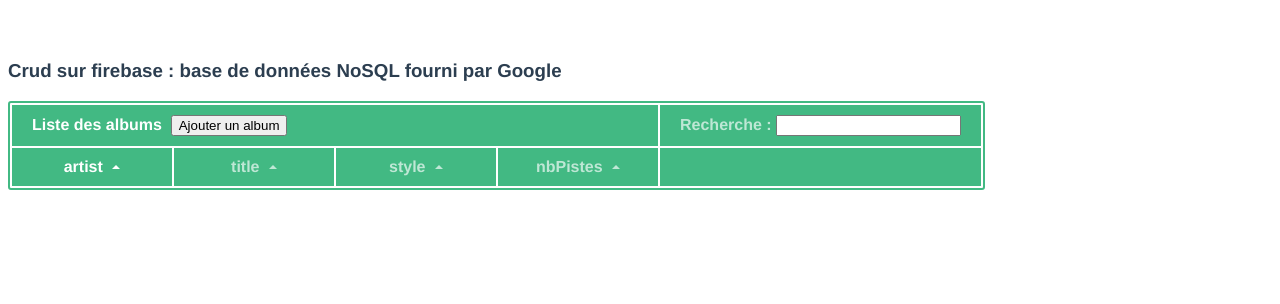
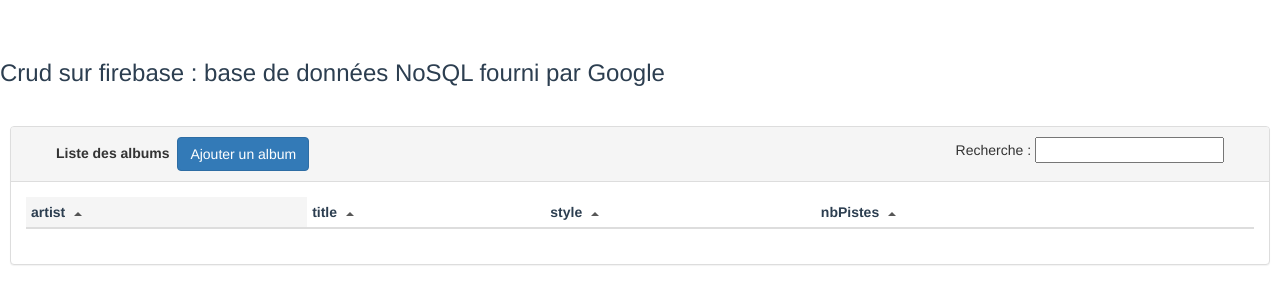
Before and after one commit to sylvainmasson/vue-poc, a Vue app: page /#/albums in a window 1280 px wide. Shown: the top 304 px of the page. Built offline with nearby package versions, Linux system fonts and the light colour scheme; what vue-resource, vuefire would draw is missing.

Commit message:
Intégration bootstrap + page de détail

```diff
--- a/src/App.vue
+++ b/src/App.vue
@@ -26,4 +26,28 @@
   color: #2c3e50;
   margin-top: 60px;
 }
+.panel {
+  margin: 10px;
+}
+
+.arrow {
+  display: inline-block;
+  vertical-align: middle;
+  width: 0;
+  height: 0;
+  margin-left: 5px;
+  opacity: 0.66;
+}
+
+.arrow.asc {
+  border-left: 4px solid transparent;
+  border-right: 4px solid transparent;
+  border-bottom: 4px solid #000;
+}
+
+.arrow.dsc {
+  border-left: 4px solid transparent;
+  border-right: 4px solid transparent;
+  border-top: 4px solid #000;
+}
 </style>
--- a/src/components/Album.vue
+++ b/src/components/Album.vue
@@ -1,20 +1,22 @@
 <template>
   <div align="left">
-    <h3>Crud sur firebase : base de données NoSQL fourni par Google
-    </h3>
-    <table>
+    <h3>Crud sur firebase : base de données NoSQL fourni par Google</h3>
+    </br>
+    <div class="panel panel-default">
+      <div class="panel-heading clearfix">
+        <div class="col-sm-12">
+          <div class="col-sm-7 text-left">
+            <label>Liste des albums &nbsp</label>
+            <button class="btn btn-primary" v-on:click="addAlbum()" >Ajouter un album</button>
+          </div>
+          <div class="col-sm-5 text-right">
+            Recherche : <input name="query" v-model="filterKey">
+          </div>
+        </div>
+      </div>
+    <div class="panel-body">
+      <table class="table table-condensed table-responsive">
       <thead>
-    <tr style="text-align: left;">
-     <th colspan="4" class="active">
-     <span class="active">
-      Liste des albums &nbsp<button type="button" class="btn btn-secondary" v-on:click="addAlbum()" >Ajouter un album</button>
-    </span>
-
-    </th>
-    <th style="text-align: right;">
-      Recherche : <input name="query" v-model="filterKey">
-    </th>
-    </tr>
           <tr>
                 <th v-for="column in columns"
                 @click="sortBy(column)"
@@ -32,26 +34,45 @@
               {{entry[key]}}
             </td>
             <td>
-          <button v-on:click="modifyAlbum(entry)">Modifier</button>
-          <button v-on:click="removeAlbum(entry)">Supprimer</button>
+              <button class="btn btn-success"  v-on:click="goToAlbum(entry)">
+                <span class="glyphicon glyphicon-eye-open"></span>&nbsp;Détail
+              </button>
+              <button class="btn btn-primary" v-on:click="modifyAlbum(entry)">
+                <span class="glyphicon glyphicon-pencil"></span>&nbsp;Modifier
+              </button>
+              <button class="btn btn-danger" v-on:click="removeAlbum(entry)">
+                <span class="glyphicon glyphicon-trash"></span>&nbsp;Supprimer
+              </button>
             </td>
           </tr>
         </tbody>
         </table>
-    <div v-if="modify != null">
+      </div>
+    </div>
     <br/>
+    <div class="panel panel-default" v-if="modify != null">
+      <div class="panel-heading clearfix">
+        <label>Modification ou ajout &nbsp</label>
+      </div>
+      <div class="panel-body">
         <form id="form" v-on:submit.prevent="saveAlbum">
           <input type="text" v-model="selectedAlbum.artist" placeholder="Artist">
           <input type="text" v-model="selectedAlbum.title" placeholder="Title">
           <input type="text" v-model="selectedAlbum.style" placeholder="Style">
+          <input type="text" v-model="selectedAlbum.url" placeholder="Url all music">
           <input type="number" v-model="selectedAlbum.nbPistes" placeholder="Nombre de pistes">
-        <button v-on:clik="saveAlbum()" :disabled="!isValid">Enregistrer</button>
-        <button v-on:click="cancel()">Annuler</button>
+          <button class="btn btn-success"  v-on:click="saveAlbum()">
+            <span class="glyphicon glyphicon-floppy-disk"></span>&nbsp;Enregistrer
+          </button>
+          <button class="btn btn-sm btn-default" v-on:click="cancel()">
+            <span class="glyphicon glyphicon-repeat"></span>&nbsp;Annuler
+          </button>
         </form>
-      <ul class="errors">
+        <ul class="text-danger">
           <li v-show="!validation.artist">Artist cannot be empty.</li>
           <li v-show="!validation.title">Title cannot be empty.</li>
         </ul>
+      </div>
     </div>
   </div>
 
@@ -77,6 +98,7 @@
     artist: '',
     title: '',
     style: '',
+    url: '',
     nbPistes: 0
   }
 }
@@ -86,6 +108,7 @@
     artist: album.artist,
     title: album.title,
     style: album.style,
+    url: album.url,
     nbPistes: album.nbPistes
   }
 }
@@ -100,6 +123,7 @@
         artist: '',
         title: '',
         style: '',
+        url: '',
         nbPistes: 0
       },
       sortColumn: 'artist',
@@ -167,6 +191,7 @@
               artist: this.selectedAlbum.artist,
               title: this.selectedAlbum.title,
               style: this.selectedAlbum.style,
+              url: this.selectedAlbum.url,
               nbPistes: this.selectedAlbum.nbPistes
             }
           )
@@ -193,12 +218,16 @@
       console.log(album['.key'])
       albumsRef.child(album['.key']).remove()
     },
+    goToAlbum: function (album) {
+      this.$router.push('/albums/' + album['.key'])
+    },
     cancel: function () {
       if (this.modify) {
         // Restauration de l'album avant modification
         this.selectedAlbum.artist = this.savedAlbum.artist
         this.selectedAlbum.title = this.savedAlbum.title
         this.selectedAlbum.style = this.savedAlbum.style
+        this.selectedAlbum.url = this.savedAlbum.url
         this.selectedAlbum.nbPistes = this.savedAlbum.nbPistes
       }
       this.modify = null
@@ -213,70 +242,6 @@
 </script>
 
 <!-- Add "scoped" attribute to limit CSS to this component only -->
-<style scoped>
-body {
-  font-family: Helvetica Neue, Arial, sans-serif;
-  font-size: 14px;
-  color: #444;
-}
+<style>
 
-
-
-table {
- border: 2px solid #42b983;
-  border-radius: 3px;
-  background-color: #55555;
-}
-
-th {
-  background-color: #42b983;
-  color: rgba(255,255,255,0.66);
-  cursor: pointer;
-  -webkit-user-select: none;
-  -moz-user-select: none;
-  -ms-user-select: none;
-  user-select: none;
-}
-
-td {
-  background-color: #f9f9f9;
-}
-
-th, td {
-  min-width: 120px;
-  padding: 10px 20px;
-}
-
-th.active {
-  color: #fff;
-}
-
-th.active .arrow {
-  opacity: 1;
-}
-
-.arrow {
-  display: inline-block;
-  vertical-align: middle;
-  width: 0;
-  height: 0;
-  margin-left: 5px;
-  opacity: 0.66;
-}
-
-.arrow.asc {
-  border-left: 4px solid transparent;
-  border-right: 4px solid transparent;
-  border-bottom: 4px solid #fff;
-}
-
-.arrow.dsc {
-  border-left: 4px solid transparent;
-  border-right: 4px solid transparent;
-  border-top: 4px solid #fff;
-}
-
-.errors {
-  color: #f00;
-}
 </style>
--- /dev/null
+++ b/src/components/FicheAlbum.vue
@@ -0,0 +1,70 @@
+<template>
+  <div align="left">
+    <div class="panel panel-default">
+      <div class="panel-heading clearfix">
+        <label>Album {{ album.title }} de {{ album.artist }}</label>
+      </div>
+      <div class="panel-body">
+        <div class="form-group col-sm-12">
+            <label class="col-sm-3 text-right">Artist : </label>
+            <div class="col-sm-9">{{ album.artist }}</div>
+        </div>
+        <div class="form-group col-sm-12">
+            <label class="col-sm-3 text-right">Title : </label>
+            <div class="col-sm-9">{{ album.title }}</div>
+        </div>
+        <div class="form-group col-sm-12">
+            <label class="col-sm-3 text-right">Style : </label>
+            <div class="col-sm-9">{{ album.style }}</div>
+        </div>
+        <div class="form-group col-sm-12" v-show="album.url">
+            <label class="col-sm-3 text-right">Lien vers all music : </label>
+            <div class="col-sm-9">
+                <a v-bind:href="album.url" target="_blank">{{album.title}}</a>
+            </div>
+        </div>
+      </div>
+      <div class="panel-footer clearfix">
+        <div class="pull-right">
+             <button class="btn btn-success"  v-on:click="goToListe()">
+                <span class="glyphicon glyphicon-arrow-left"></span>&nbsp;Retour liste
+              </button>
+        </div>
+      </div>
+    </div>
+  </div>
+</template>
+
+<script>
+import firebase from 'firebase'
+import 'bootstrap/dist/css/bootstrap.min.css'
+
+export default {
+  name: 'FicheAlbum',
+  data () {
+    return {
+      album: {},
+      key: this.$route.params.key
+    }
+  },
+  firebase () {
+    return {
+      album: {
+        source: firebase.database().ref('albums/' + this.$route.params.key),
+        asObject: true
+      }
+    }
+  },
+  methods: {
+    goToListe: function () {
+      console.log('retour')
+      this.$router.push('/albums')
+    }
+  }
+}
+</script>
+
+<!-- Add "scoped" attribute to limit CSS to this component only -->
+<style scoped>
+
+</style>
--- a/src/components/Grid.vue
+++ b/src/components/Grid.vue
@@ -4,7 +4,8 @@
       <tr>
         <th v-for="key in columns"
           @click="sortBy(key)"
-          :class="{ active: sortKey == key }">
+          :class="{ active: sortKey == key }"
+          class="text-center">
           {{ key | capitalize }}
           <span class="arrow" :class="sortOrders[key] > 0 ? 'asc' : 'dsc'">
           </span>
--- a/src/router/index.js
+++ b/src/router/index.js
@@ -4,6 +4,7 @@
 import VueResource from 'vue-resource'
 import Post from '@/components/Post'
 import Album from '@/components/Album'
+import FicheAlbum from '@/components/FicheAlbum'
 import HelloWorld from '@/components/HelloWorld'
 
 Vue.use(Router)
@@ -26,6 +27,11 @@
       path: '/albums/',
       name: 'Album',
       component: Album
+    },
+    {
+      path: '/albums/:key',
+      name: 'FicheAlbum',
+      component: FicheAlbum
     }
   ]
 })
```
Lines whose indentation alone changed are shown as unchanged.
